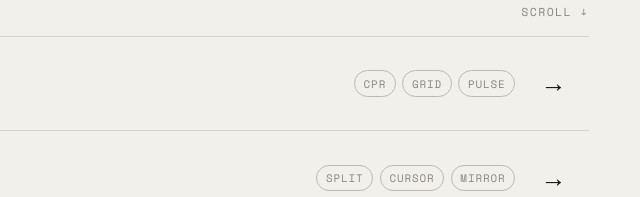
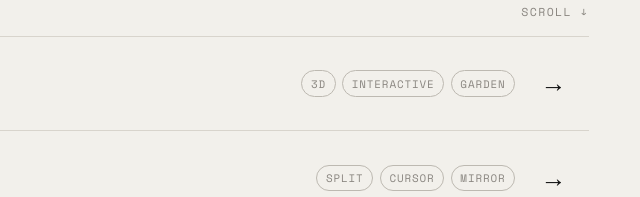
Before and after one commit to boreescope/daily-ai-typography, a plain HTML site: page index.html in a window 1280 px wide. Shown: the part 617-814 px from the top of the page, 640-1280 px from the left. Drawn offline with nearby package versions, Linux system fonts and the light colour scheme.

Commit message:
update: 홈페이지에 '마음의 심폐소생' 프로젝트 정보 업데이트
- 프로젝트 설명을 '3D 블록 타이포그래피 가든'으로 수정
- 태그를 '3D', 'Interactive', 'Garden'으로 변경
- 메인 목록 페이지에서 프로젝트 접근 가능

```diff
--- a/index.html
+++ b/index.html
@@ -328,9 +328,9 @@
       {
         date: '26.04.28',
         title: '마음의 심폐소생',
-        desc: '마음의 심폐소생',
+        desc: '3D 블록 타이포그래피 가든',
         folder: '2025-04-28',
-        tags: ['CPR', 'Grid', 'Pulse'],
+        tags: ['3D', 'Interactive', 'Garden'],
       },
       {
         date: '26.04.24',
```
